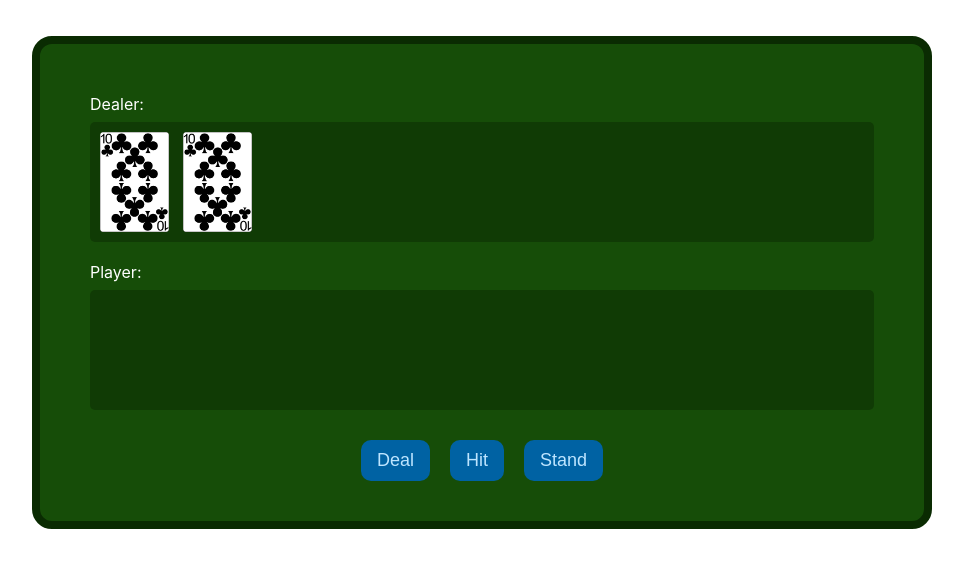
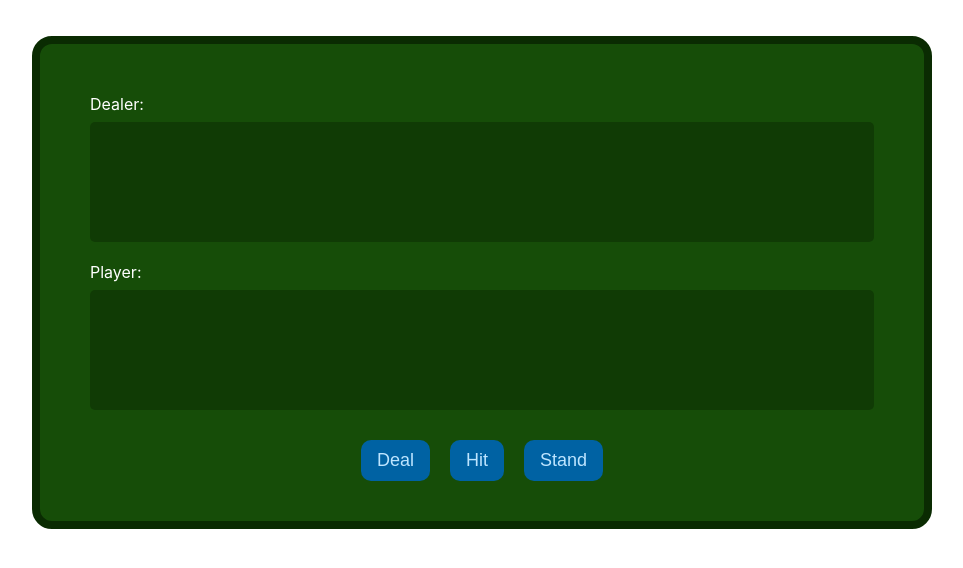
Before and after one commit to wesleyhedrick/Blackjack, a plain HTML site: page index.html in a window 1280 px wide. Shown: the whole page, without its empty margins (158-1121 px from the left). Drawn offline with Linux system fonts and the light colour scheme.

Commit message:
remove card from page

```diff
--- a/index.html
+++ b/index.html
@@ -16,8 +16,6 @@
       </label>
       <div id="dealer-hand" class="hand">
         <!-- Dealer Hand -->
-        <img src="./images/10_of_clubs.png" alt="">
-        <img src="./images/10_of_clubs.png" alt="">
       </div>
     </div>
     <div class="player">
```
